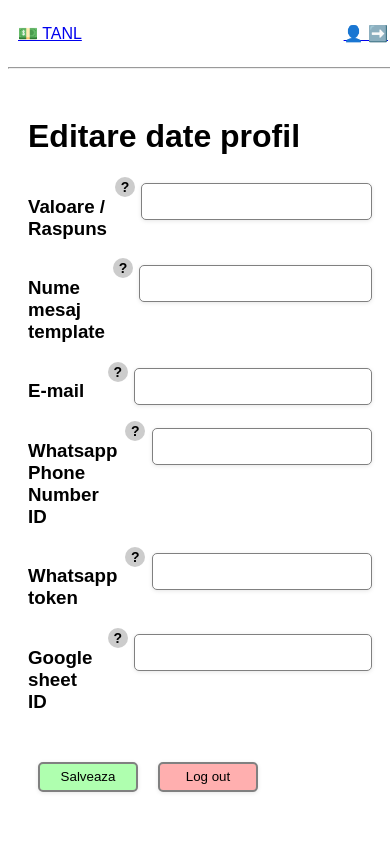
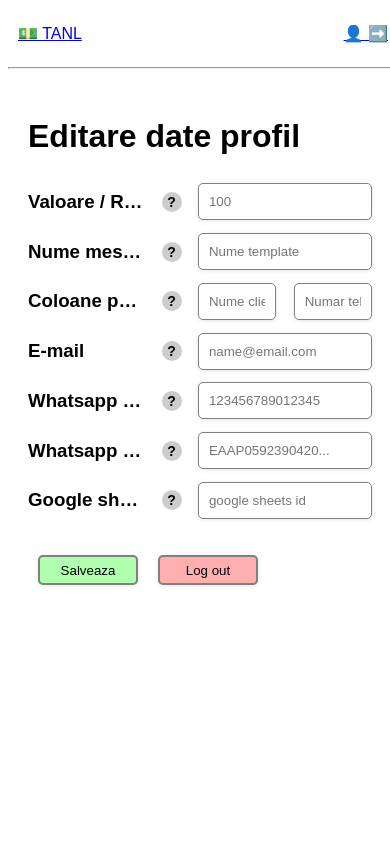
Before and after one commit to Spac3y/Tanl, a Flask app: page /profile in a window 390 px wide; the page is wider, and only the part inside the window is pictured. Run offline with Flask 3, Linux system fonts and the light colour scheme; data that the repository does not hold is empty.

Commit message:
Add name and phone number column

```diff
--- a/app.py
+++ b/app.py
@@ -343,7 +343,6 @@ def design():
 		return redirect(url_for('profile', force_redirect=1, email=user_id[1]))
 
 	user = retUser(user_id[1])
-	print(f"[{getCurrentTime()}][User {user_id[1]}] Price/Lead: {user.getPriceLead()}")
 	script_status = user.get_script_status()
 	print(f"[{getCurrentTime()}][User {user_id[1]}] Script is running") if script_status else print(f"[{getCurrentTime()}][User {getUserID()[1]}] Script is stopped")
 
@@ -440,19 +439,15 @@ def status():
 	value = "Running" if ps == True else "Stopped"
 	return jsonify({'status' : value })
 
-# ! When pressing the stop button it takes a lot of time to process
-# ! - may be caused by the current error where it doesn't load properly the sheet (backend.py)
 @app.route('/start-stop', methods=['POST'])
 def start_stop():
 	# TODO: Before updating the status, check if the script actually started...duhhhh
 	data = request.get_json()
-	print(data)
 	if not data or "choice" not in data or 'credentials' not in session:
 		return jsonify({"error" : "Invalid request"}), 400
 
 	received_data = data['choice']
 	if received_data == '0':
-		print(f"[{getCurrentTime()}][User {getUserID()[1]}] Stopping script")
 		retUser(getUserID()[1]).stop_listener()
 		return jsonify({"message" : "Stopped script"}), 200
 
@@ -486,7 +481,6 @@ def profile():
 	email = request.args.get('email', default=getEmail(), type=str)
 	return render_template('profile/index.html', force_redir = force_redirect, email = email)
 
-# TODO: Add new field for phone number column + name column
 @app.route("/profile-updates", methods=['GET', 'POST'])
 def profile_updates():
 	if 'credentials' not in session:
@@ -500,7 +494,9 @@ def profile_updates():
 				"whatsapp_token": user_data[2],
 				"google_sheetID": user_data[1],
 				"price_lead": user_data[7],
-				"template_name" : user_data[8]
+				"template_name" : user_data[8],
+				"column_name" : user_data[9],
+				"column_phone" : user_data[10]
 			}
 			return jsonify(response), 200
 		elif request.method == 'POST':
@@ -520,11 +516,13 @@ def profile_updates():
 				vGSheetID = data['gSheetID']
 				vPriceLead = data['price_lead']
 				vTemplateName = data['tName']
+				vNameCol = data['cName']
+				vPhoneCol = data['cPhone']
 
 				if(checkAccountByEmail(vEmail) == True): # * Account exists, update current values
 					current_user = retUser(get_user_id_DB(vEmail))
 					# * UPDATE HERE FOR TEMPLATE NAME
-					if(current_user.update_account_details(vEmail, vWNumber, vWToken, vGSheetID, vPriceLead, vTemplateName)):
+					if(current_user.update_account_details(vEmail, vWNumber, vWToken, vGSheetID, vPriceLead, vTemplateName, vNameCol, vPhoneCol)):
 						return jsonify({ "result" : "success" }), 200
 					else:
 						return jsonify({"result" : "error"}), 500
@@ -538,6 +536,9 @@ def profile_updates():
 				vWNumber = data['wNumber']
 				vGSheetID = data['gSheetID']
 				vPriceLead = data['price_lead']
+				vTemplateName = data['tName']
+				vNameCol = data['cName']
+				vPhoneCol = data['cPhone']
 				if(createAccount(vGSheetID, vWToken, vWNumber, vEmail, vPriceLead)): # * accout created in db
 					return jsonify({ "result" : "success"}), 200
 				return jsonify({ "result" : "false"}), 500
@@ -582,5 +583,4 @@ def page_not_found(e):
 	return render_template('404/index.html'), 404
 
 if __name__ == "__main__":
-	# app.run(debug=True)  # Enables HTTPS for local testing
 	app.run(host="0.0.0.0", port=5000,ssl_context=("ssl/cert.pem", "ssl/key.pem"), debug=True)  # Enables HTTPS for local testing
--- a/static/profile/javascript.js
+++ b/static/profile/javascript.js
@@ -9,6 +9,9 @@ const input_google_sheedID = document.getElementById("profile-google-sheetID")
 const input_price_per_lead = document.getElementById("profile-price-per-lead")
 const input_template_name = document.getElementById("profile-template-name")
 
+const input_column_name = document.getElementById("profile-column-name")
+const input_column_phone = document.getElementById("profile-column-phone")
+
 // TODO: Check if there is user in db
 window.onload = (event) => {
 	if (force_redirect === "1") {
@@ -19,7 +22,8 @@ window.onload = (event) => {
 		console.log("Force redirect!");
 		alert("Account was not found in DB. Please create one!");
 		input_email.value = email;
-	} else {
+	}
+	 else {
 		console.log("Not force redirect!");
 		vEmail =  email;
 		fetch('/profile-updates', {
@@ -34,7 +38,6 @@ window.onload = (event) => {
 			if(data.result === 'true') { // * The account is found in db
 				fetch('/profile-updates').then(response => response.json())
 					.then(data => {
-						// console.log(data)
 						if(data && data.email && data.whatsapp_number && data.whatsapp_token && data.google_sheetID && data.price_lead) {
 							input_email.value = data.email;
 							input_whatsapp_number.value = data.whatsapp_number;
@@ -42,6 +45,8 @@ window.onload = (event) => {
 							input_google_sheedID.value = data.google_sheetID;
 							input_price_per_lead.value = data.price_lead;
 							input_template_name.value = data.template_name;
+							input_column_name.value = data.column_name;
+							input_column_phone.value = data.column_phone;
 							console.log("INSERT current user data inside input tag");
 						} else console.log("data missing from response")
 					})
@@ -59,9 +64,11 @@ button_save_changes.addEventListener("click", () => { // * Update values account
 	google_sheetID = input_google_sheedID
 	price_per_lead = input_price_per_lead
 	template_name = input_template_name
+	column_name = input_column_name
+	column_phone = input_column_phone
 
 	if(email.value.trim() === "" || whatsapp_number.value.trim() === "" || whatsapp_token.value.trim() === ""
-	|| google_sheetID.value.trim() === "" || price_per_lead.value.trim() === "" || template_name.value.trim() === "") {
+	|| google_sheetID.value.trim() === "" || price_per_lead.value.trim() === "" || template_name.value.trim() === "" || column_name.value.trim() === "" || column_phone.value.trim() === "") {
 		alert("Adauga valori in toate campurile!");
 		return false;
 	}
@@ -76,7 +83,9 @@ button_save_changes.addEventListener("click", () => { // * Update values account
 				wToken: whatsapp_token.value,
 				gSheetID: google_sheetID.value,
 				price_lead: price_per_lead.value,
-				tName: template_name.value
+				tName: template_name.value,
+				cName: column_name.value,
+				cPhone: column_phone.value
 			})
 		})
 			.then(response => {response.json(); console.log(response)})
@@ -104,7 +113,9 @@ button_save_changes.addEventListener("click", () => { // * Update values account
 				wToken: whatsapp_token.value,
 				gSheetID: google_sheetID.value,
 				price_lead: price_per_lead.value,
-				tName: template_name.value
+				tName: template_name.value,
+				cName: column_name.value,
+				cPhone: column_phone.value
 			})
 		})
 		.then(response => response.json())
--- a/static/profile/style.css
+++ b/static/profile/style.css
@@ -51,16 +51,40 @@ hr {
 	width: 100%;
 	display: flex;
 	flex-direction: row;
-	justify-content: space-between;
-	align-items: start;
+	gap: 10px;
+	align-items: center;
 }
 
-.wrapper > h3 {
+.wrapper>h3 {
+	flex: 0 0 33%;
+	/* ensures max 33% width */
+	max-width: 33%;
+	margin: 0;
+	overflow: hidden;
+	text-overflow: ellipsis;
+	white-space: nowrap;
+}
+
+.wrapper > input {
 	flex: 1;
 }
 
-.wrapper > input {
-	flex: 3;
+.double-input {
+	display: flex;
+	flex-direction: row;
+	justify-content: space-between;
+	flex: 1;
+	/* take the remaining space, same as single input */
+	gap: 5px;
+	/* consistent gap between the two inputs */
+}
+
+.double-input > input {
+	width: 100%;
+	flex: 1;
+	border: 1px solid grey;
+	border-radius: 5px;
+	box-shadow: 0 1px 4px rgba(0, 0, 0, 0.1);
 }
 
 .inline-wrapper {
--- a/templates/profile/index.html
+++ b/templates/profile/index.html
@@ -8,7 +8,6 @@
 	<script defer src="{{ url_for('static', filename='profile/javascript.js') }}"></script>
 	<link rel="icon" type="image/x-icon" href="{{ url_for('static', filename='favicon.png')}}">
 </head>
-<!-- TODO: Add input field for phone number column + name column -->
 <body>
 	<script>
 		var force_redirect = "{{ force_redir }}";
@@ -33,42 +32,52 @@
 			<div class="tooltip">?
 				<span class="tooltiptext"> Valoarea medie a unui produs vandut</span>
 			</div>
-			<input id="profile-price-per-lead" type="number">
+			<input id="profile-price-per-lead" type="number" placeholder="100">
 		</div>
 		<div class="wrapper">
 			<h3>Nume mesaj template</h3>
 			<div class="tooltip">?
 				<span class="tooltiptext"> Acesta reprezinta numele template-ului pentru mesajele automate. Se editeaza din panoul meta</span>
 			</div>
-			<input id="profile-template-name" type="text">
+			<input id="profile-template-name" type="text" placeholder="Nume template">
+		</div>
+		<div class="wrapper">
+			<h3>Coloane pentru nume si numar de telefon</h3>
+			<div class="tooltip">?
+				<span class="tooltiptext"> Acesta valori corespund cu coloanele din google sheets unde sunt primite numele clientelor respectiv numerele lor de telefon</span>
+			</div>
+			<div class="double-input">
+				<input id="profile-column-name" type="text" placeholder="Nume client">
+				<input id="profile-column-phone" type="text" placeholder="Numar telefon client">
+			</div>
 		</div>
 		<div class="wrapper">
 			<h3>E-mail</h3>
 			<div class="tooltip">?
 				<span class="tooltiptext">Introduceți o adresă de email validă</span>
 			</div>
-			<input id="profile-email" type="email">
+			<input id="profile-email" type="email" placeholder="name@email.com">
 		</div>
 		<div class="wrapper">
 			<h3>Whatsapp Phone Number ID</h3>
 			<div class="tooltip">?
 				<span class="tooltiptext">Phone number ID se gaseste pe pagina Meta Developers unde se acceseaza proiectul curent > Whatsapp > Api Setup > Phone Number ID copy</span>
 			</div>
-			<input id="profile-whatsapp-number" type="text">
+			<input id="profile-whatsapp-number" type="text" placeholder="123456789012345">
 		</div>
 		<div class="wrapper">
 			<h3>Whatsapp token</h3>
 			<div class="tooltip">?
 				<span class="tooltiptext">Folosind <a href="https://developers.facebook.com/blog/post/2022/12/05/auth-tokens/">acest link </a> se va creea un token permanent de autentificare</span>
 			</div>
-			<input id="profile-whatsapp-token" type="text">
+			<input id="profile-whatsapp-token" type="text" placeholder="EAAP0592390420...">
 		</div>
 		<div class="wrapper bottom">
 			<h3>Google sheet ID</h3>
 			<div class="tooltip">?
 				<span class="tooltiptext">Pentru a obtine acest ID se va intra in google sheets iar in bara de adrese se va copia valoarea ce urmeaza dupa /spreadsheet/d/  ( id-ul are exact 44 de caractere ) </span>
 			</div>
-			<input id="profile-google-sheetID" text="text">
+			<input id="profile-google-sheetID" text="text" placeholder="google sheets id">
 		</div>
 		<div class="button-wrapper">
 			<button class="clickable" id="profile-save"> Salveaza </button>
```
Also changed, not shown: backend.py (+14 -10 lines), init/initDB.py (+5 -22 lines).
